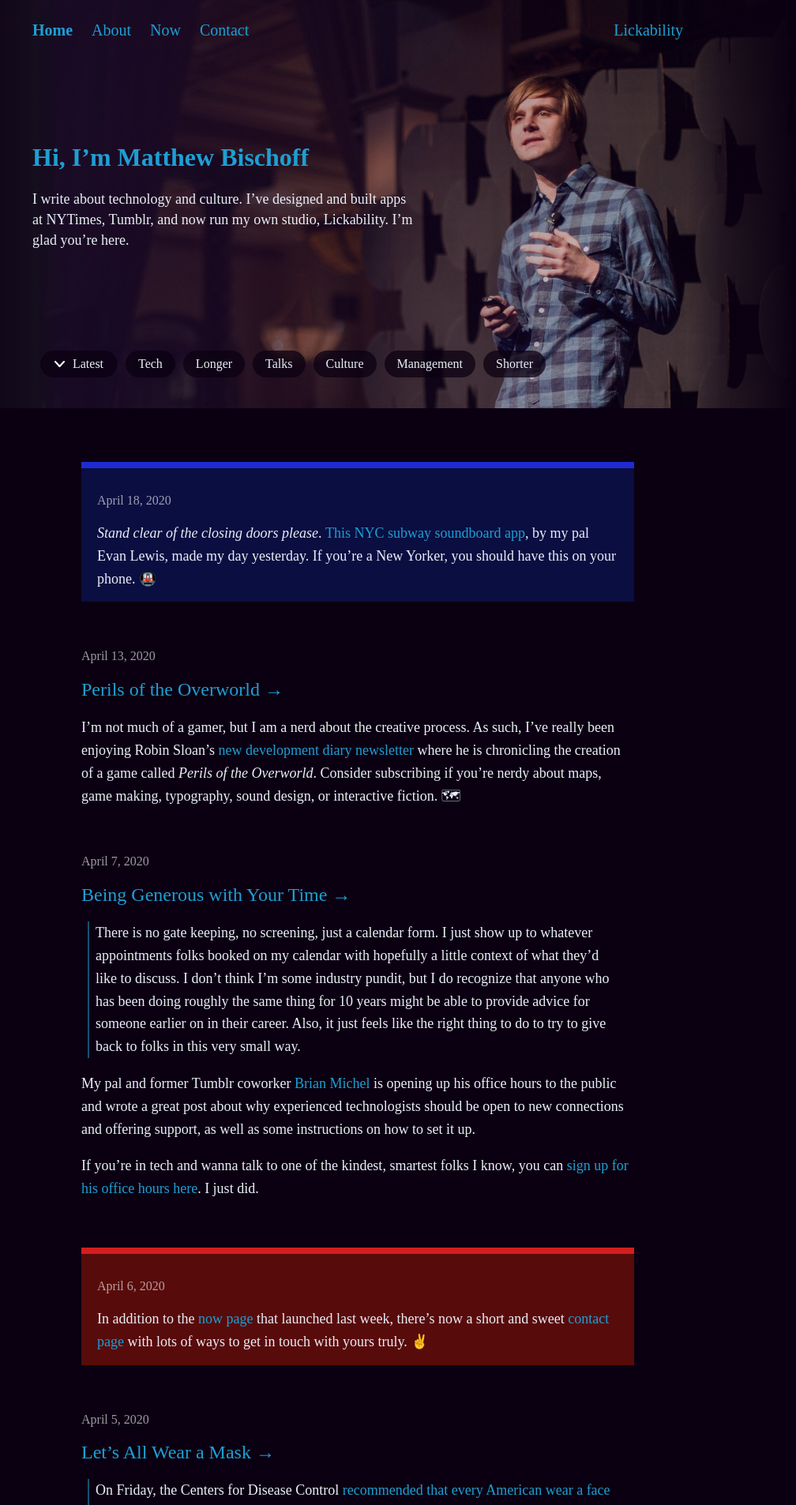
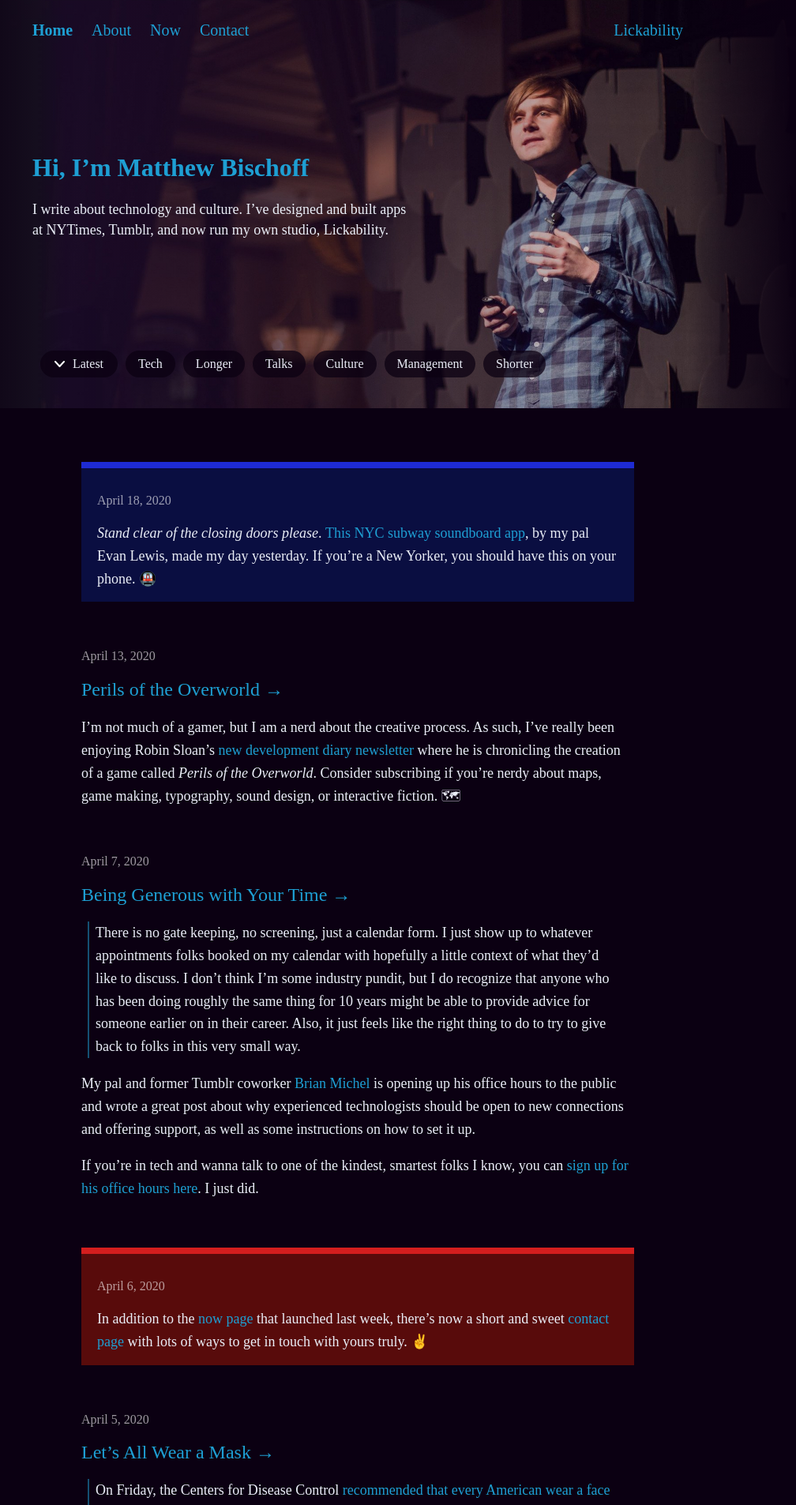
Before and after one commit to mbbischoff/website, a Jekyll site: the page built from index.html, in a window 1280 px wide. Shown: the top 1906 px of the page at 79% size, without its empty margins (187-1195 px from the left). Built offline with Jekyll 4.4.1, drawn with Linux system fonts in a browser that asks for light colours; some web fonts are replaced; the list of posts is cut into pages by our own code.

Commit message:
SOLVED: Header description overlaps Matt in photo

```diff
--- a/_config.yml
+++ b/_config.yml
@@ -55,6 +55,6 @@
 text_content:
   header_title: Hi, I’m Matthew Bischoff
   subtitle: I write about technology and culture. I’ve designed and built apps at
-    NYTimes, Tumblr, and now run my own studio, Lickability. I’m glad you’re here.
+    NYTimes, Tumblr, and now run my own studio, Lickability.
   short_subtitle: I write about technology and culture. I’ve designed and built apps
-    at NYTimes, Tumblr, and now run my own studio, Lickability. I’m glad you’re here.
+    at NYTimes, Tumblr, and now run my own studio, Lickability.
--- a/_sass/_header.scss
+++ b/_sass/_header.scss
@@ -159,4 +159,8 @@
     margin-top: 22px;
     font-size: 28px;
   }
+
+  p {
+    padding-right: calc(30% - 2px);
+  }
 }
```
